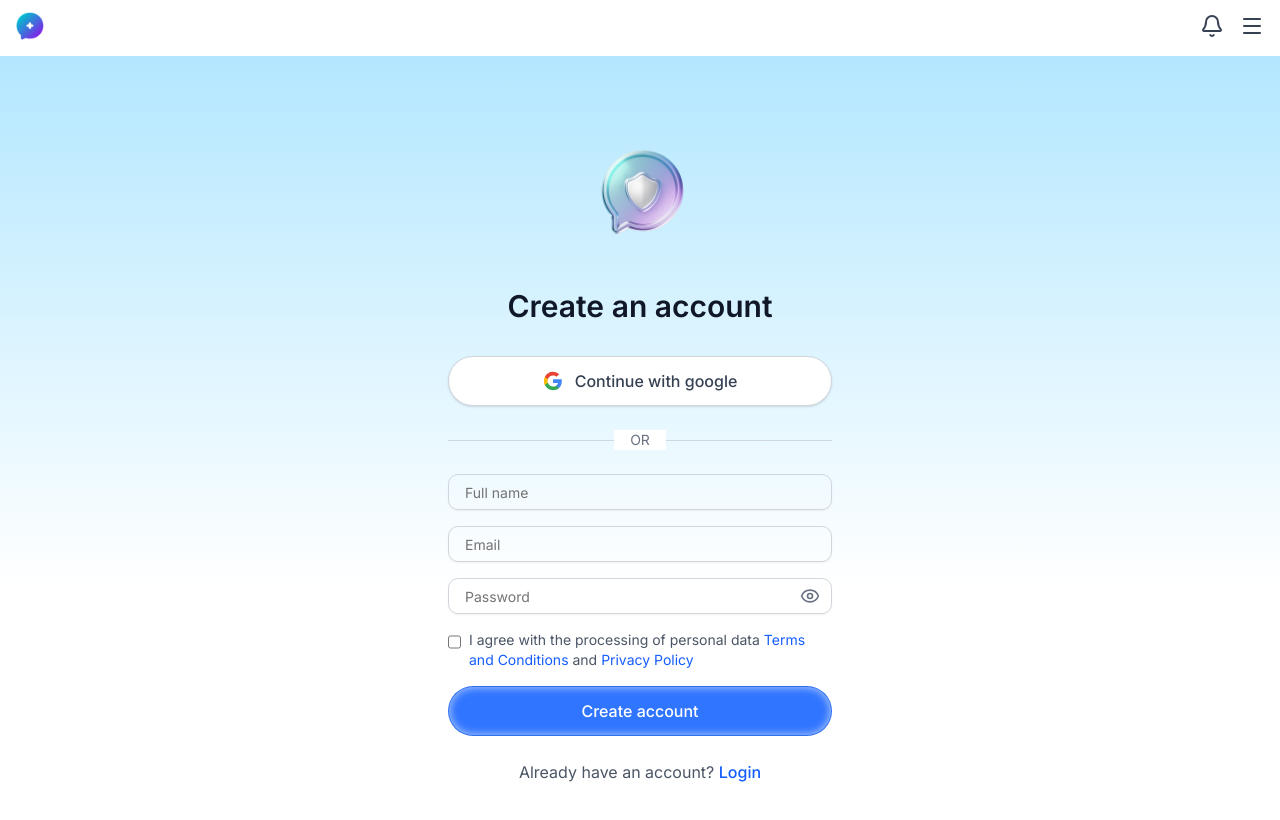
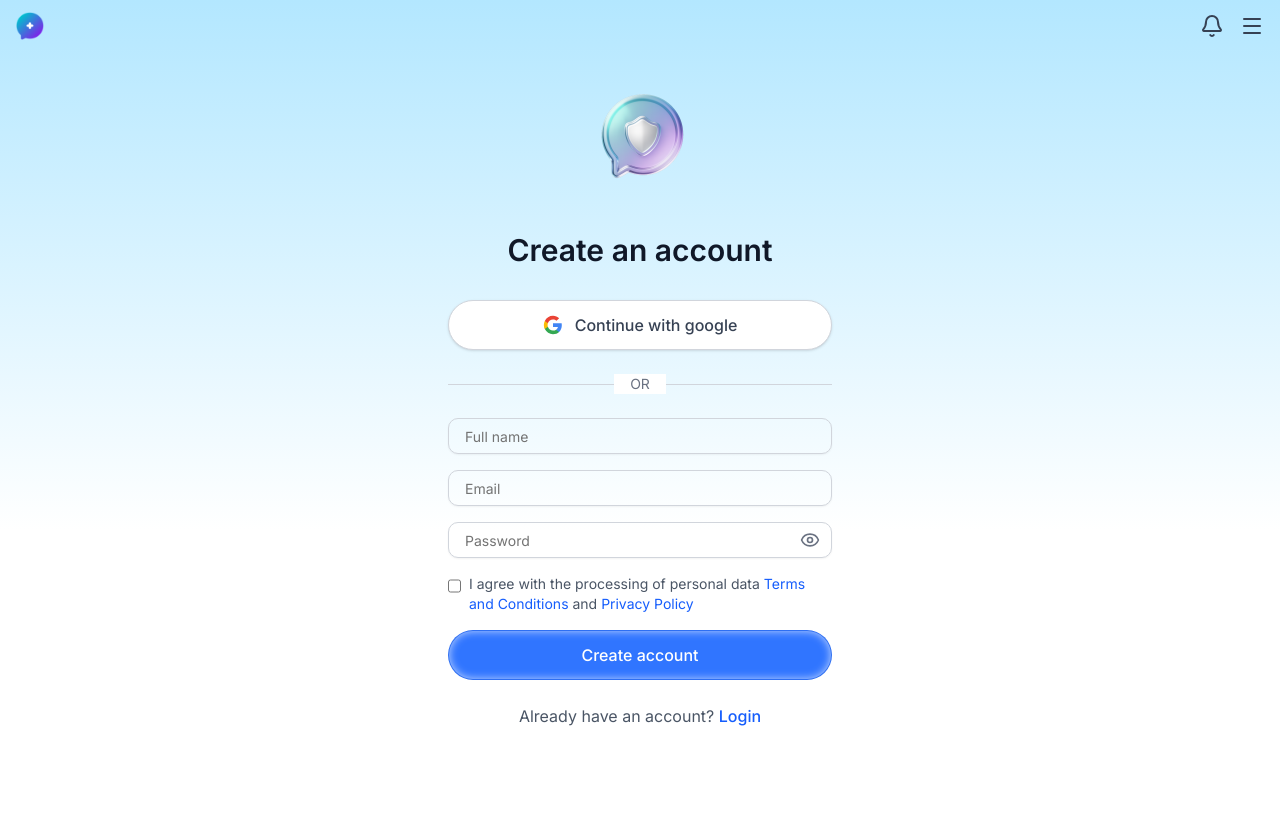
Before and after one commit to follwr/webapp, a Next.js app: page / in a window 1280 px wide. Shown: the top 820 px of the page. Built offline with nearby package versions, Linux system fonts and the light colour scheme; no server answers.

Commit message:
Navbar: favicon icon on left, compact height, bell + menu cluster

```diff
--- a/components/nav/navbar.tsx
+++ b/components/nav/navbar.tsx
@@ -167,9 +167,6 @@ export function Navbar() {
           </div>
         </>
       )}
-
-      {/* Spacer to prevent content from going under fixed navbar */}
-      <div className="h-14" />
     </>
   )
 }
```
